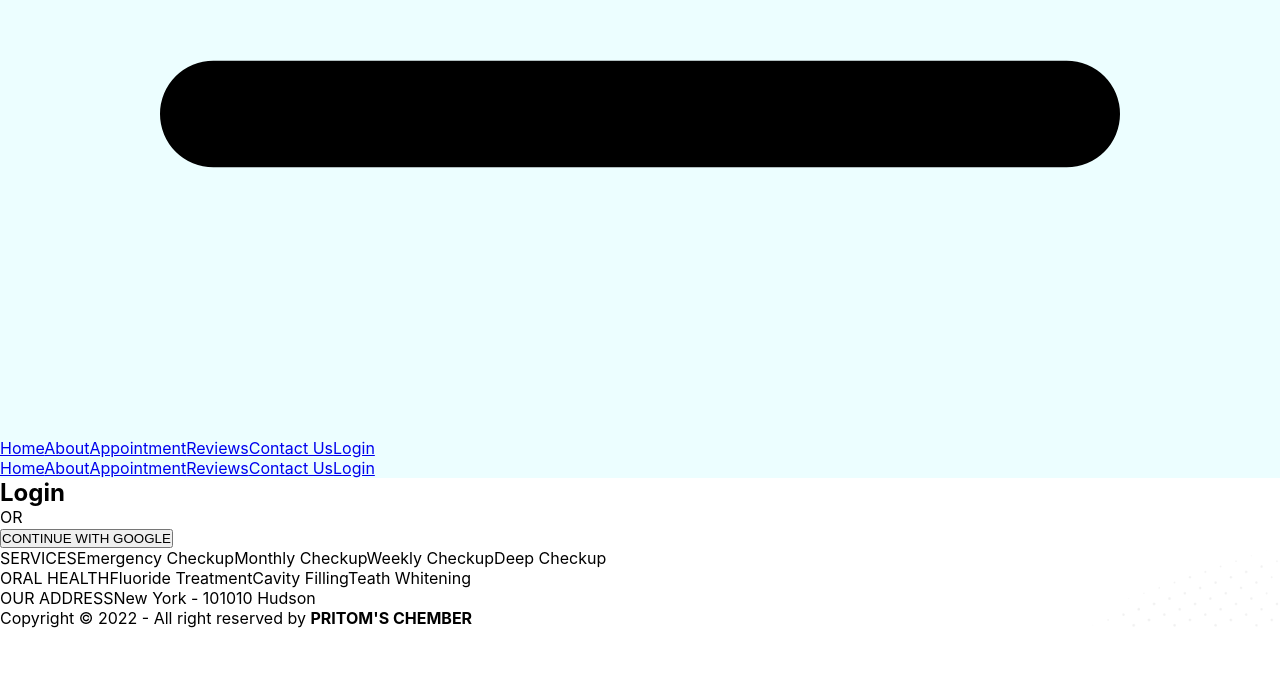
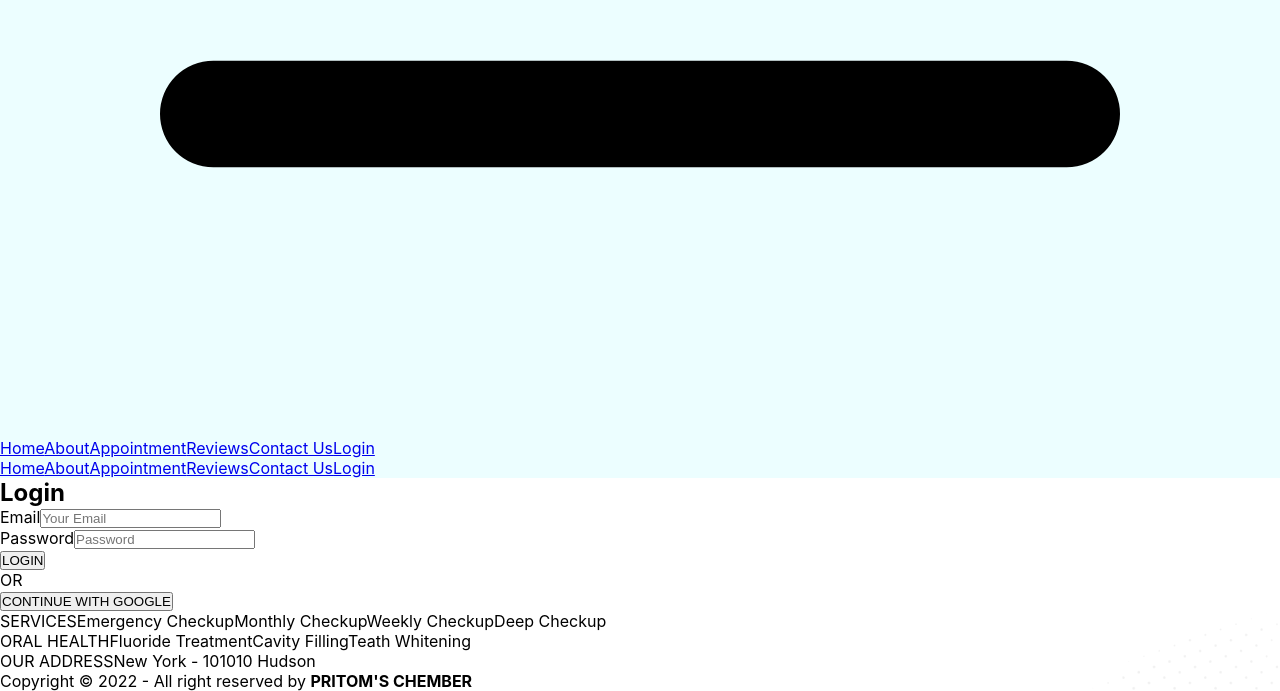
Before and after one commit to OahidZihad/dentist-appointment, a React (Create React App) app: page /login in a window 1280 px wide. Shown: the part 866-1557 px from the top of the page. Before the commit the page ends 1494 px from the top, so only its background shows below. Built offline with nearby package versions, Linux system fonts and the light colour scheme; no server answers.

Commit message:
login form using react hook form validation

```diff
--- a/package.json
+++ b/package.json
@@ -13,6 +13,7 @@
     "react-day-picker": "^8.1.3",
     "react-dom": "^18.2.0",
     "react-firebase-hooks": "^5.0.3",
+    "react-hook-form": "^7.37.0",
     "react-router-dom": "^6.3.0",
     "react-scripts": "5.0.1",
     "web-vitals": "^2.1.4"
--- a/src/Pages/Login/Login.js
+++ b/src/Pages/Login/Login.js
@@ -1,6 +1,7 @@
 import React from "react";
 import { useSignInWithGoogle } from "react-firebase-hooks/auth";
 import auth from "../../firebase.init";
+import { useForm } from "react-hook-form";
 
 const Login = () => {
   const [signInWithGoogle, user, loading, error] = useSignInWithGoogle(auth);
@@ -9,11 +10,95 @@ const Login = () => {
     console.log(user);
   }
 
+  const {
+    register,
+    formState: { errors },
+    handleSubmit,
+  } = useForm();
+
+  const onSubmit = (data) => {
+    console.log(data);
+  };
+
   return (
     <div className="flex h-screen justify-center items-center">
       <div className="card w-96 bg-base-100 shadow-xl">
         <div className="card-body">
           <h2 className="text-center text-2xl font-bold">Login</h2>
+
+          <form onSubmit={handleSubmit(onSubmit)}>
+            <div class="form-control w-full max-w-xs">
+              <label class="label">
+                <span class="label-text">Email</span>
+              </label>
+              <input
+                type="email"
+                placeholder="Your Email"
+                class="input input-bordered w-full max-w-xs"
+                {...register("email", {
+                  required: {
+                    value: true,
+                    message: "Email is required",
+                  },
+                  pattern: {
+                    value:
+                      /^(([^<>()[\]\\.,;:\s@"]+(\.[^<>()[\]\\.,;:\s@"]+)*)|(".+"))@((\[[0-9]{1,3}\.[0-9]{1,3}\.[0-9]{1,3}\.[0-9]{1,3}\])|(([a-zA-Z\-0-9]+\.)+[a-zA-Z]{2,}))$/,
+                    message: "Provide a valid email",
+                  },
+                })}
+              />
+              <label class="label">
+                {errors.email?.type === "required" && (
+                  <p role="alert" className="text-red-500 text-sm">
+                    {errors.email.message}
+                  </p>
+                )}
+                {errors.email?.type === "pattern" && (
+                  <p role="alert" className="text-red-500 text-sm">
+                    {errors.email.message}
+                  </p>
+                )}
+              </label>
+            </div>
+
+            <div class="form-control w-full max-w-xs">
+              <label class="label">
+                <span class="label-text">Password</span>
+              </label>
+              <input
+                type="password"
+                placeholder="Password"
+                class="input input-bordered w-full max-w-xs"
+                {...register("password", {
+                  required: {
+                    value: true,
+                    message: "Password is required",
+                  },
+                  minLength: {
+                    value: 6,
+                    message: "Must be 6 characters or longer",
+                  },
+                })}
+              />
+              <label class="label">
+                {errors.password?.type === "required" && (
+                  <p role="alert" className="text-red-500 text-sm">
+                    {errors.password.message}
+                  </p>
+                )}
+                {errors.password?.type === "minLength" && (
+                  <p role="alert" className="text-red-500 text-sm">
+                    {errors.password.message}
+                  </p>
+                )}
+              </label>
+            </div>
+            <input
+              class="btn w-full max-w-xs text-white"
+              type="submit"
+              value="LOGIN"
+            />
+          </form>
 
           <div className="divider">OR</div>
           <button
```
Also changed, not shown: 1 other file (tests, documents, lock files or other folders).
